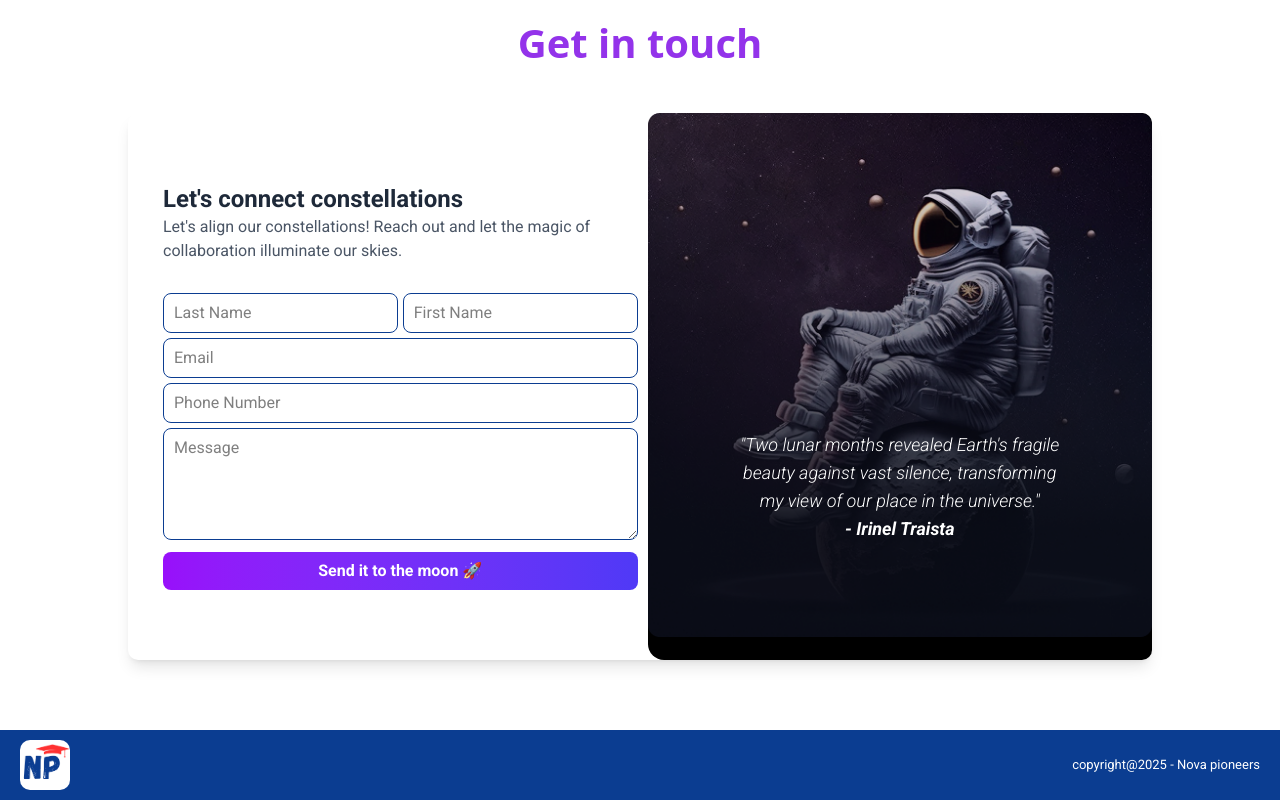
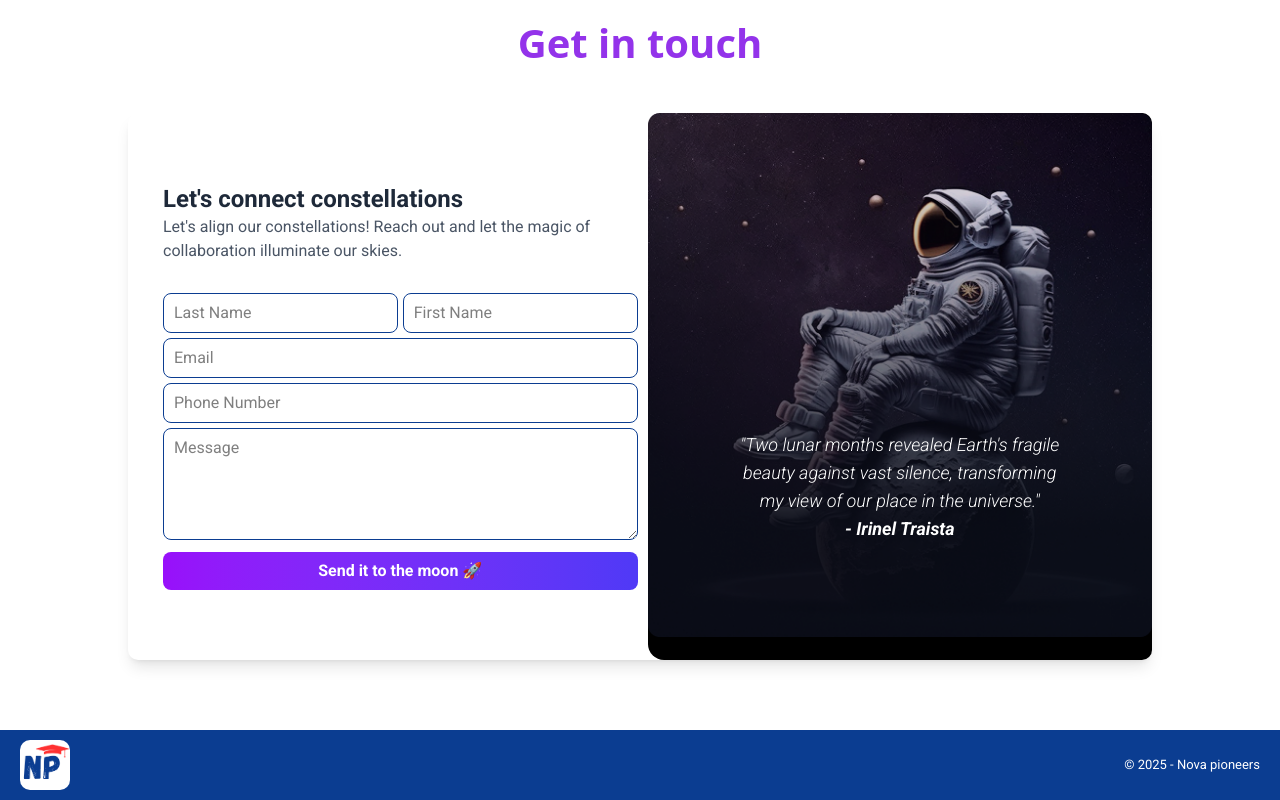
Before and after one commit to m-elhamlaoui/development-platform-nova-pioneers, a React (Vite) app in the folder front-end/: page / in a window 1280 px wide. Shown: the part 2291-3091 px from the top of the page. Built offline with nearby package versions, Linux system fonts and the light colour scheme; no server answers; a web font is replaced by a local one.

Commit message:
copyright modified - just to test branch protection

```diff
--- a/front-end/src/pages/LandingPage.jsx
+++ b/front-end/src/pages/LandingPage.jsx
@@ -16,7 +16,7 @@ export default function NovaLandingPage() {
                 <img src={np_logo} alt="" style={{width: "50px", height: "50px", borderRadius: "20%"}} />
 
                    </div>
-                <p style={{fontSize: "13px", fontWeight: "normal", color: "white"}}>copyright@2025 - Nova pioneers</p>
+                   <p style={{fontSize: "13px", fontWeight: "normal", color: "white"}}>&#169; 2025 - Nova pioneers</p>
 
                 </div>
         </div>
```
